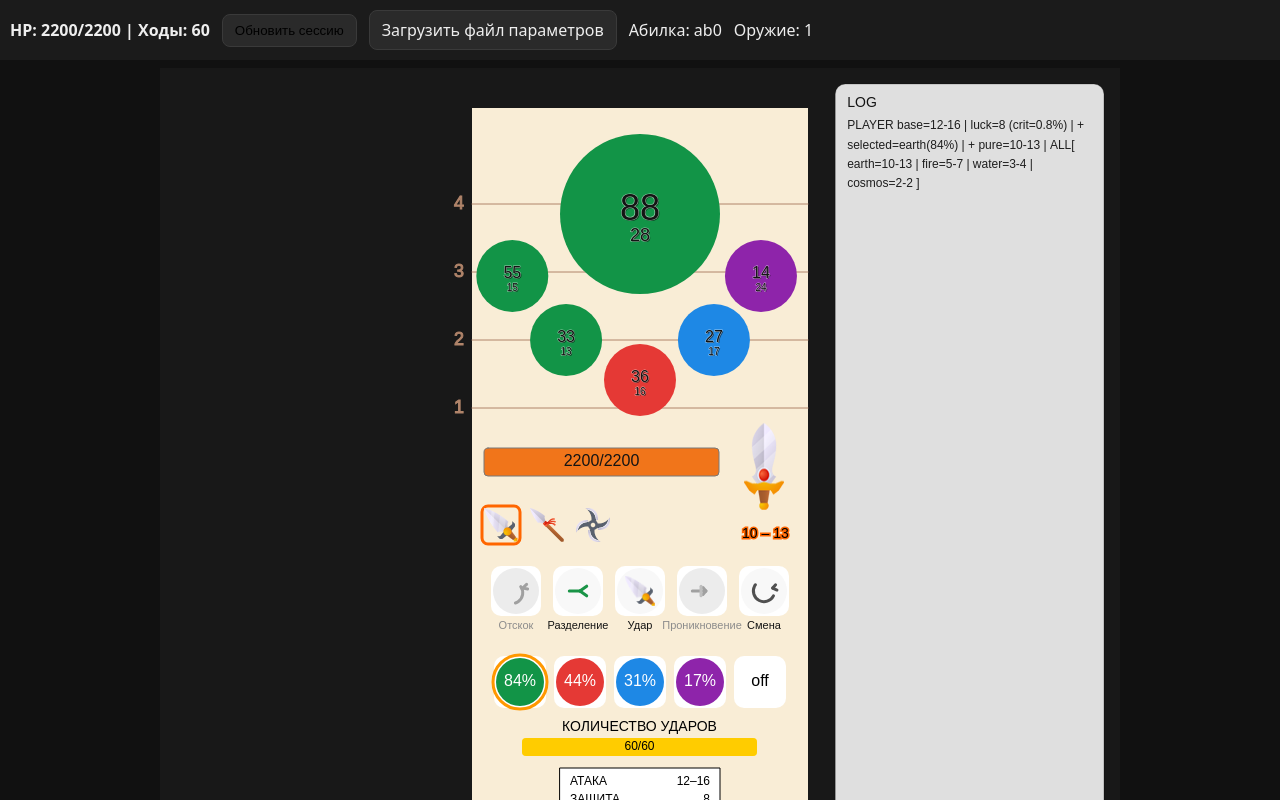
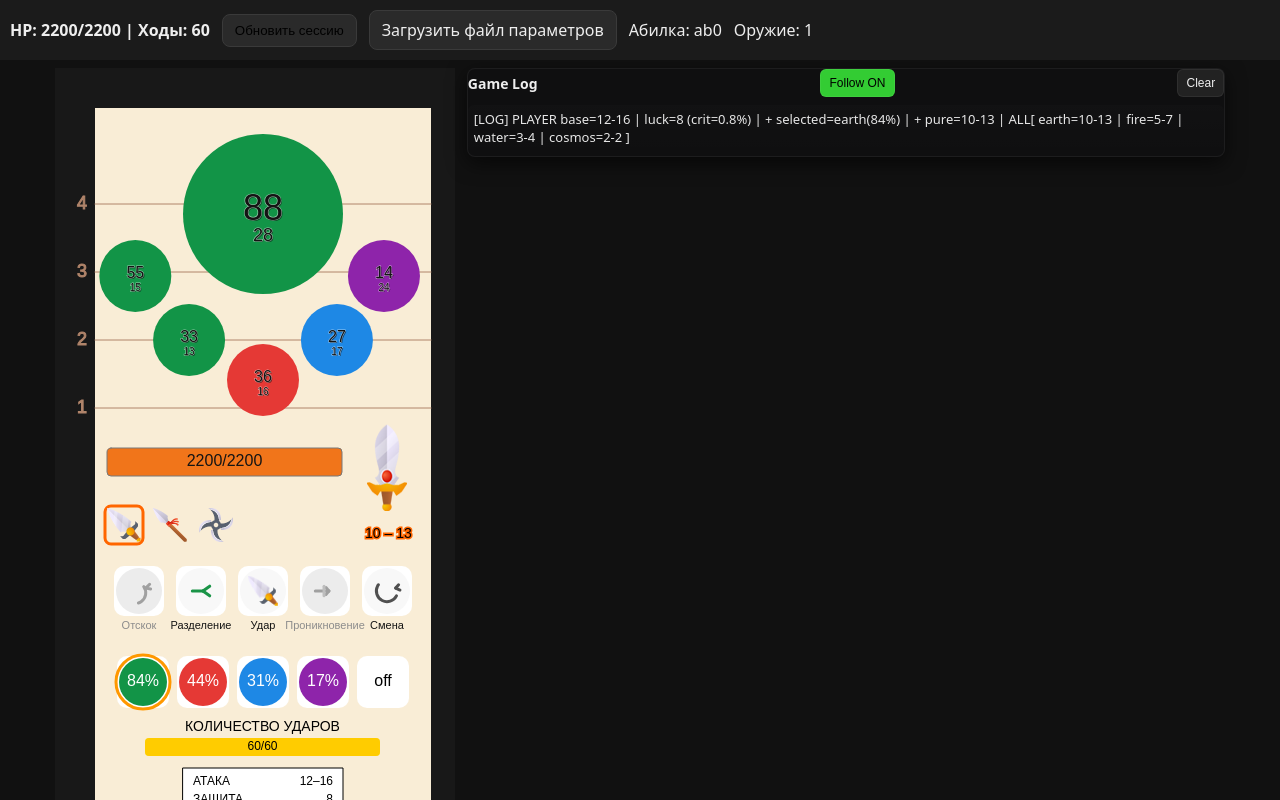
Before and after one commit to oblanox/fitgame, a website built with Vite: page index.html in a window 1280 px wide. Shown: the top 800 px of the page. Built offline with nearby package versions, Linux system fonts and the light colour scheme; animation ran at ten frames a second.

Commit message:
log-panel modifed

```diff
--- a/config.json
+++ b/config.json
@@ -4,7 +4,8 @@
     "line": "#B0846A",
     "rows": 4,
     "widthRatio": 0.35,
-    "padding": { "left": 80, "right": 40, "top": 40, "bottom": 120 },
+    "anchor": "left",
+    "padding": { "left": 40, "right": 40, "top": 40, "bottom": 120 },
     "lineInsetTop": 14,
     "lineInsetBottom": 80,
     "lineThickness": 1,
--- a/src/main.ts
+++ b/src/main.ts
@@ -27,7 +27,7 @@ import {
   getSelectedAbility,
   isSuperAbilityEnabled,
 } from "./ui/abilities";
-import { initGameLogger, drawLogPanel } from "./ui/log_panel";
+import { initGameLogger } from "./ui/log_panel";
 
 /* Импорты из вынесённых файлов */
 import {
@@ -197,11 +197,30 @@ function resetSession() {
 /* ────────────── Геометрия и рендеринг поля ────────────── */
 function getFieldRect() {
   const W = 960,
-    H = 540;
+    H = 540; // оставляем прежние canvas dims, если у тебя другие — подправь
   const f = cfg!.field!;
   const fieldW = Math.floor(W * clamp(f.widthRatio ?? 0.35, 0, 1));
   const fieldH = H - (f.padding?.top ?? 40) - (f.padding?.bottom ?? 120);
-  const fieldX = Math.floor((W - fieldW) / 2);
+
+  // читаем anchor из конфига: 'left' | 'center' | 'right' (по умолчанию center — поведение как раньше)
+  const anchor = (f.anchor as string) ?? "center";
+
+  // отступ слева/справа из padding (если передаёшь padding.left в конфиге — учтём)
+  const padLeft = Number(f.padding?.left ?? 0);
+  const padRight = Number(f.padding?.right ?? 0);
+
+  let fieldX = 0;
+  if (anchor === "left") {
+    // прижатие к левому краю canvas с учётом padding.left
+    fieldX = padLeft;
+  } else if (anchor === "right") {
+    // прижатие к правому краю canvas с учётом padding.right
+    fieldX = Math.max(0, W - fieldW - padRight);
+  } else {
+    // center (поведение по умолчанию)
+    fieldX = Math.floor((W - fieldW) / 2);
+  }
+
   const fieldY = f.padding?.top ?? 40;
   return { fieldX, fieldY, fieldW, fieldH };
 }
@@ -484,7 +503,7 @@ function performHit(
 const selectedIcons: Record<number, p5.Image> = {};
 
 const sketch = (s: p5) => {
-  const W = 960,
+  const W = 400,
     H = 1400;
   let hoveredId: number | null = null;
 
@@ -501,7 +520,7 @@ const sketch = (s: p5) => {
     preloadWeaponIcons(s);
     preloadWeaponSelected(s);
     preloadElementSchema(s);
-    initGameLogger();
+    initGameLogger({ attachToSelector: "#canvas-wrap" });
   };
 
   s.draw = () => {
@@ -555,7 +574,7 @@ const sketch = (s: p5) => {
 
     let barY = fieldH;
     const weaponY = barY;
-    drawLogPanel(s, cfg);
+    //drawLogPanel(s, cfg);
     drawPanelBg(s, fieldX, barY, fieldW, 750, cfg.field?.bg);
     drawHpStatus(s, fieldX, barY, fieldW, {
       hp: cfg.player.hp,
--- a/src/ui/log_panel.ts
+++ b/src/ui/log_panel.ts
@@ -1,255 +1,347 @@
-// ui/log_panel.ts (sequential typewriter, no textBounds)
-import p5 from "p5";
+// src/ui/log_panel.ts
+// Minimal DOM log panel: mirrors console.* into a nearby DOM pane with scrollbar.
+// Usage: import { initGameLogger, pushLog, clearLog, setAutoFollow } from "./ui/log_panel";
 
-type Level = "log" | "warn" | "error" | "info";
+type Level = "LOG" | "INFO" | "WARN" | "ERROR";
 
-type LogEntry = {
-  level: Level;
-  text: string;
-  time: number;
-  reveal: number;
-  height?: number; // кэш высоты (px)
-  wrapped?: string[]; // кэш строк после переноса
-};
+let originalConsoleLog = console.log.bind(console);
+let originalConsoleInfo = console.info
+  ? console.info.bind(console)
+  : originalConsoleLog;
+let originalConsoleWarn = console.warn
+  ? console.warn.bind(console)
+  : originalConsoleLog;
+let originalConsoleError = console.error
+  ? console.error.bind(console)
+  : originalConsoleLog;
 
-const MAX_HISTORY = 200;
-const CHAR_PER_SEC = 40;
-const PADDING = 12;
-const LINE_GAP = 4; // промежуток между абзацами
-const LINE_HEIGHT_EM = 1.2; // множитель высоты строки
+let hooked = false;
 
-let history: LogEntry[] = []; // завершённые записи
-let queue: LogEntry[] = []; // ожидают анимации
-let current: LogEntry | null = null;
+let containerEl: HTMLElement | null = null;
+let headerBtnFollow: HTMLButtonElement | null = null;
+let headerBtnClear: HTMLButtonElement | null = null;
+let contentEl: HTMLElement | null = null;
+let autoFollow = true;
+let userScrolled = false;
 
-const original = {
-  log: console.log,
-  warn: console.warn,
-  error: console.error,
-  info: console.info,
-};
+/**
+ * initGameLogger()
+ * - creates the DOM log panel and hooks console.* by default
+ * - options: attachToSelector (string) to insert panel into a specific parent (e.g. '#canvas-wrap')
+ */
+export function initGameLogger(opts: { attachToSelector?: string } = {}) {
+  if (!containerEl) createDomPanel(opts.attachToSelector);
 
-export function gameLog(...args: any[]) {
-  push("log", args);
-}
-export function gameWarn(...args: any[]) {
-  push("warn", args);
-}
-export function gameError(...args: any[]) {
-  push("error", args);
-}
-export function gameInfo(...args: any[]) {
-  push("info", args);
-}
+  if (!hooked) {
+    originalConsoleLog = console.log.bind(console);
+    originalConsoleInfo = console.info
+      ? console.info.bind(console)
+      : originalConsoleLog;
+    originalConsoleWarn = console.warn
+      ? console.warn.bind(console)
+      : originalConsoleLog;
+    originalConsoleError = console.error
+      ? console.error.bind(console)
+      : originalConsoleLog;
 
-function stringify(arg: any): string {
-  try {
-    if (typeof arg === "string") return arg;
-    return JSON.stringify(arg);
-  } catch {
-    return String(arg);
+    console.log = (...args: any[]) => {
+      mirror("LOG", args);
+      originalConsoleLog(...args);
+    };
+    console.info = (...args: any[]) => {
+      mirror("INFO", args);
+      originalConsoleInfo(...args);
+    };
+    console.warn = (...args: any[]) => {
+      mirror("WARN", args);
+      originalConsoleWarn(...args);
+    };
+    console.error = (...args: any[]) => {
+      mirror("ERROR", args);
+      originalConsoleError(...args);
+    };
+
+    hooked = true;
   }
 }
 
-function push(level: Level, args: any[]) {
-  const text = args.map(stringify).join(" ");
-  const entry: LogEntry = { level, text, time: performance.now(), reveal: 0 };
-  queue.push(entry);
-  if (history.length > MAX_HISTORY)
-    history = history.slice(history.length - MAX_HISTORY);
+/** Restore original console.* */
+export function stopGameLogger() {
+  if (!hooked) return;
+  console.log = originalConsoleLog;
+  console.info = originalConsoleInfo;
+  console.warn = originalConsoleWarn;
+  console.error = originalConsoleError;
+  hooked = false;
 }
 
-export function initGameLogger() {
-  console.log = (...a: any[]) => {
-    original.log.apply(console, a);
-    push("log", a);
-  };
-  console.warn = (...a: any[]) => {
-    original.warn.apply(console, a);
-    push("warn", a);
-  };
-  console.error = (...a: any[]) => {
-    original.error.apply(console, a);
-    push("error", a);
-  };
-  console.info = (...a: any[]) => {
-    original.info.apply(console, a);
-    push("info", a);
-  };
+/** Append a single line (string) to the DOM log */
+export function pushLog(line: string, level: Level = "LOG") {
+  if (!contentEl) createDomPanel();
+  appendLine(String(line ?? ""), level);
 }
 
-function levelColor(s: p5, level: Level) {
-  switch (level) {
-    case "warn":
-      s.fill(120, 90, 10);
-      break;
-    case "error":
-      s.fill(150, 20, 20);
-      break;
-    case "info":
-      s.fill(30, 80, 130);
-      break;
-    default:
-      s.fill(30);
-      break;
+/** Clear all lines */
+export function clearLog() {
+  if (!contentEl) createDomPanel();
+  contentEl!.innerHTML = "";
+  // reset scroll state
+  userScrolled = false;
+}
+
+/** Toggle or set autofollow (autoscroll). If true, new logs scroll to bottom. */
+export function setAutoFollow(value: boolean) {
+  autoFollow = !!value;
+  updateFollowButton();
+  if (autoFollow) scrollToBottom();
+}
+export function toggleAutoFollow() {
+  setAutoFollow(!autoFollow);
+}
+export function isAutoFollow() {
+  return !!autoFollow;
+}
+
+/* ---------------- internal helpers ---------------- */
+
+function createDomPanel(attachToSelector?: string) {
+  // inject minimal CSS once
+  injectStyles();
+
+  // create elements
+  const panel = document.createElement("div");
+  panel.className = "cg-log-panel";
+
+  const header = document.createElement("div");
+  header.className = "cg-log-header";
+
+  const title = document.createElement("div");
+  title.className = "cg-log-title";
+  title.textContent = "Game Log";
+
+  headerBtnFollow = document.createElement("button");
+  headerBtnFollow.className = "cg-log-btn";
+  headerBtnFollow.title = "Toggle auto-follow";
+  headerBtnFollow.onclick = () => {
+    userScrolled = false; // if user clicks toggle, treat as returning to follow state
+    toggleAutoFollow();
+  };
+
+  headerBtnClear = document.createElement("button");
+  headerBtnClear.className = "cg-log-btn";
+  headerBtnClear.title = "Clear log";
+  headerBtnClear.textContent = "Clear";
+  headerBtnClear.onclick = () => clearLog();
+
+  header.appendChild(title);
+  header.appendChild(headerBtnFollow);
+  header.appendChild(headerBtnClear);
+
+  contentEl = document.createElement("div");
+  contentEl.className = "cg-log-content";
+  contentEl.setAttribute("role", "log");
+  contentEl.addEventListener(
+    "scroll",
+    () => {
+      if (!contentEl) return;
+      const atBottom =
+        Math.abs(
+          contentEl.scrollTop + contentEl.clientHeight - contentEl.scrollHeight
+        ) < 2;
+      userScrolled = !atBottom;
+      if (atBottom && autoFollow) userScrolled = false;
+      updateFollowButton();
+    },
+    { passive: true }
+  );
+
+  panel.appendChild(header);
+  panel.appendChild(contentEl);
+
+  // attach panel to DOM: prefer provided parent (e.g. '#canvas-wrap') else body
+  const parent =
+    (attachToSelector && document.querySelector(attachToSelector)) ||
+    document.getElementById("canvas-wrap") ||
+    document.body;
+
+  // Add a marker class to parent so CSS controls layout responsively.
+  // Do NOT set inline styles here — use CSS classes for responsive behavior.
+  if (parent && parent instanceof HTMLElement) {
+    parent.classList.add("cg-with-log");
+  }
+
+  parent.appendChild(panel);
+
+  containerEl = panel;
+  updateFollowButton();
+}
+
+/** Append a single DOM line with minimal markup and color by level */
+function appendLine(text: string, level: Level = "LOG") {
+  if (!contentEl) createDomPanel();
+  const ln = document.createElement("div");
+  ln.className = "cg-log-line cg-log-" + level.toLowerCase();
+  // Use textContent so we keep automatic wrap, and safe from HTML injection
+  ln.textContent = text;
+  contentEl!.appendChild(ln);
+
+  // autoscroll if allowed and user didn't scroll away
+  if (autoFollow && !userScrolled) {
+    scrollToBottom();
   }
 }
 
-function getPanelRect(s: p5, _cfg: any) {
-  const fr: any = (window as any).__fieldRect || null;
-  const panelW = Math.max(260, s.width * 0.28);
-
-  // x — справа от поля, если оно есть; иначе у правого края
-  const x = fr
-    ? Math.min(fr.fieldX + fr.fieldW + 16, s.width - panelW - 16)
-    : s.width - panelW - 16;
-
-  // ВЕРХ ПАНЕЛИ — ВСЕГДА У ВЕРХА ХОЛСТА
-  const y = 16;
-  const w = panelW;
-  const h = s.height - 32;
-
-  return { x, y, w, h };
-}
-
-function stepAnimation(s: p5) {
-  if (!current && queue.length) {
-    current = queue.shift() || null;
-    if (current) current.reveal = 0;
-  }
-  if (!current) return;
-
-  const dt = s.deltaTime / 1000;
-  current.reveal = Math.min(
-    current.text.length,
-    current.reveal + CHAR_PER_SEC * dt
-  );
-  if (current.reveal >= current.text.length) {
-    history.push(current);
-    if (history.length > MAX_HISTORY) {
-      history = history.slice(history.length - MAX_HISTORY);
-    }
-    current = null;
+/** Mirror console args into the panel as one joined line */
+function mirror(level: Level, args: any[]) {
+  try {
+    const parts = args.map((a) => {
+      if (typeof a === "string") return a;
+      try {
+        return JSON.stringify(a);
+      } catch {
+        return String(a);
+      }
+    });
+    appendLine((level ? `[${level}] ` : "") + parts.join(" "), level);
+  } catch (e) {
+    appendLine("[ERROR] (log mirror failed) " + String(e), "ERROR");
   }
 }
 
-/** Перенос текста по словам на заданную ширину. Возвращает массив строк. */
-function wrapText(s: p5, text: string, maxW: number): string[] {
-  if (!text) return [""];
-  const words = text.split(/\s+/);
-  const lines: string[] = [];
-  let line = "";
-
-  const pushLine = () => {
-    lines.push(line);
-    line = "";
-  };
-
-  for (let i = 0; i < words.length; i++) {
-    const word = words[i];
-    const candidate = line ? line + " " + word : word;
-    if (s.textWidth(candidate) <= maxW) {
-      line = candidate;
-    } else {
-      if (line) pushLine();
-      // если слово само шире строки — грубо режем по символам
-      if (s.textWidth(word) > maxW) {
-        let buf = "";
-        for (const ch of word) {
-          const cand = buf + ch;
-          if (s.textWidth(cand) > maxW && buf) {
-            lines.push(buf);
-            buf = ch;
-          } else {
-            buf = cand;
-          }
-        }
-        line = buf; // остаток в текущую строку
-      } else {
-        line = word;
-      }
-    }
-  }
-  if (line) pushLine();
-  return lines;
+/** scroll content to bottom */
+function scrollToBottom() {
+  if (!contentEl) return;
+  // schedule to next animation frame so layout settles
+  requestAnimationFrame(() => {
+    if (!contentEl) return;
+    contentEl.scrollTop = contentEl.scrollHeight;
+    userScrolled = false;
+    updateFollowButton();
+  });
 }
 
-/** Высота блока текста (с учётом переносов), px */
-function measureTextBlockHeight(
-  s: p5,
-  text: string,
-  maxW: number
-): { lines: string[]; height: number } {
-  const baseLine = s.textAscent() + s.textDescent();
-  const lineH = baseLine * LINE_HEIGHT_EM;
-  const lines = wrapText(s, text, maxW);
-  return { lines, height: lines.length * lineH };
+function updateFollowButton() {
+  if (!headerBtnFollow) return;
+  headerBtnFollow.textContent =
+    autoFollow && !userScrolled
+      ? "Follow ON"
+      : autoFollow && userScrolled
+      ? "Follow ON*"
+      : "Follow OFF";
+  headerBtnFollow.style.background = autoFollow ? "#3c3" : "#777";
+  headerBtnFollow.style.color = autoFollow ? "#000" : "#fff";
 }
 
-export function drawLogPanel(s: p5, cfg: any) {
-  stepAnimation(s);
-  const { x, y, w, h } = getPanelRect(s, cfg);
-
-  s.push();
-  s.noStroke();
-  s.fill(255, 255, 255, 220);
-  s.rect(x, y, w, h, 10);
-  s.stroke(0, 0, 0, 60);
-  s.noFill();
-  s.rect(x, y, w, h, 10);
-
-  s.noStroke();
-  s.fill(20);
-  s.textAlign(s.LEFT, s.TOP);
-  s.textSize(14);
-  s.text("LOG", x + PADDING, y + PADDING);
-
-  const contentX = x + PADDING;
-  const contentY = y + PADDING + 24; // сразу под заголовком
-  const contentW = w - PADDING * 2;
-  const contentH = h - (contentY - y) - PADDING;
-
-  // clip
-  (s as any).drawingContext.save();
-  (s as any).drawingContext.beginPath();
-  (s as any).drawingContext.rect(contentX, contentY, contentW, contentH);
-  (s as any).drawingContext.clip();
-
-  s.textSize(12);
-  s.textAlign(s.LEFT, s.TOP);
-
-  const lineH = (s.textAscent() + s.textDescent()) * 1.2;
-  let cursorY = contentY;
-
-  // рисуем ИСТОРИЮ сверху вниз (берём только хвост, который помещается)
-  const linesFrom = Math.max(0, history.length - 200);
-  for (let i = linesFrom; i < history.length; i++) {
-    const e = history[i];
-    levelColor(s, e.level);
-
-    const lines = e.wrapped ?? wrapText(s, e.text, contentW);
-    // если следующая запись не влезает — выходим
-    if (cursorY + lines.length * lineH > contentY + contentH) break;
-
-    for (const ln of lines) {
-      s.text(ln, contentX, cursorY);
-      cursorY += lineH;
-    }
-    cursorY += 4; // небольшой зазор
+function injectStyles() {
+  if (document.getElementById("cg-log-panel-style")) return;
+  const css = `
+  /* Panel */
+  .cg-log-panel {
+    width: 60%;
+    max-height: 840px;
+    background: #0f0f10;
+    border: 1px solid rgba(255,255,255,0.06);
+    border-radius: 8px;
+    display: flex;
+    flex-direction: column;
+    font-family: system-ui, -apple-system, "Segoe UI", Roboto, "Helvetica Neue", Arial;
+    color: #eee;
+    box-shadow: 0 6px 20px rgba(0,0,0,0.6);
+    box-sizing: border-box;
+    flex: 0 0 auto;
   }
 
-  // текущая строка — в самом конце списка
-  if (current && cursorY < contentY + contentH) {
-    levelColor(s, current.level);
-    const shown = current.text.slice(0, Math.floor(current.reveal));
-    const curLines = wrapText(s, shown, contentW);
-    for (const ln of curLines) {
-      if (cursorY + lineH > contentY + contentH) break;
-      s.text(ln, contentX, cursorY);
-      cursorY += lineH;
+  .cg-log-header {
+    display:flex;
+    gap:8px;
+    align-items:center;
+    justify-content: space-between;
+    margin-bottom:8px;
+  }
+  .cg-log-title { font-weight:600; font-size:14px; }
+  .cg-log-btn {
+    background:#222; color:#eee;
+    border:1px solid rgba(255,255,255,0.06);
+    padding:6px 8px; border-radius:6px; cursor:pointer; font-size:12px;
+  }
+
+  .cg-log-content {
+    overflow:auto;
+    flex: 1 1 auto;
+    padding:6px;
+    border-radius:6px;
+    background: linear-gradient(180deg, rgba(255,255,255,0.01), transparent);
+    box-sizing:border-box;
+  }
+  .cg-log-line {
+    white-space: normal;
+    word-break: break-word;
+    font-size: 13px;
+    line-height: 1.35;
+    margin-bottom:4px;
+  }
+  .cg-log-log { color: #e6e6e6; }
+  .cg-log-info { color: #9fdcff; }
+  .cg-log-warn { color: #ffd58a; }
+  .cg-log-error { color: #ff9b9b; font-weight:600; }
+
+  /* Parent hook: when panel is attached to #canvas-wrap (or custom parent),
+     we use flex layout so canvas and panel sit side-by-side on wide screens. */
+  #canvas-wrap.cg-with-log {
+    display: flex !important;
+    flex-direction: row;
+    align-items: flex-start;
+    gap: 12px;
+  }
+
+  /* If attachToSelector was another element, we also support generic class */
+  .cg-with-log {
+    display: flex !important;
+    flex-direction: row;
+    align-items: flex-start;
+    gap: 12px;
+  }
+
+  /* Responsive: on narrow screens stack column-wise: canvas on top, panel below */
+  @media (max-width: 900px) {
+    #canvas-wrap.cg-with-log,
+    .cg-with-log {
+      flex-direction: column !important;
+      align-items: stretch;
+    }
+    /* make panel full-width under canvas on mobile */
+    .cg-log-panel {
+      width: 100% !important;
+      max-height: 260px !important;
+      margin-top: 8px;
+    }
+    /* ensure canvas does not overflow horizontally on mobile */
+    #canvas-wrap canvas {
+      max-width: 100%;
+      height: auto;
     }
   }
 
-  (s as any).drawingContext.restore();
-  s.pop();
+  /* smaller screens tweaks */
+  @media (max-width: 480px) {
+    .cg-log-panel { padding: 6px; max-height: 220px; }
+    .cg-log-btn { padding: 5px 6px; font-size: 11px; }
+    .cg-log-title { font-size: 13px; }
+  }
+  `;
+  const st = document.createElement("style");
+  st.id = "cg-log-panel-style";
+  st.appendChild(document.createTextNode(css));
+  document.head.appendChild(st);
 }
+
+/* Export helper to create panel at custom place */
+export function createPanelAt(selector: string) {
+  createDomPanel(selector);
+}
+
+/* small utility to ensure panel exists and return its element */
+export function getPanelElement() {
+  if (!containerEl) createDomPanel();
+  return containerEl;
+}
```
Also changed, not shown: index.html (+1 -0 lines), src/types.ts (+7 -1 lines).
